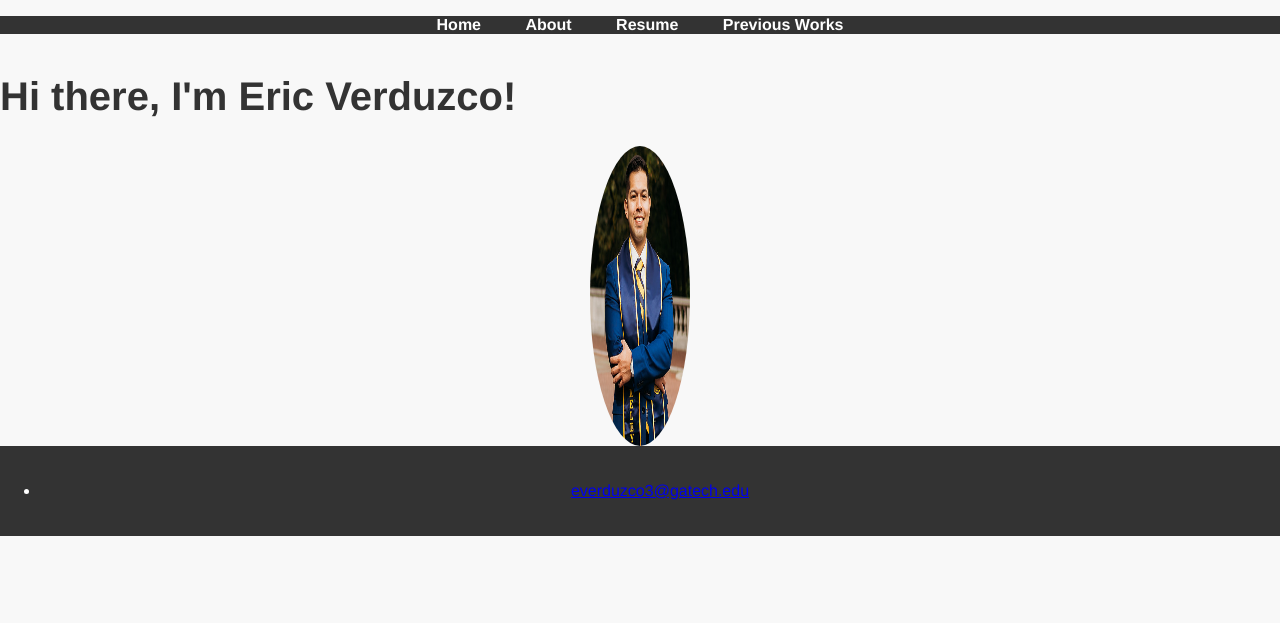
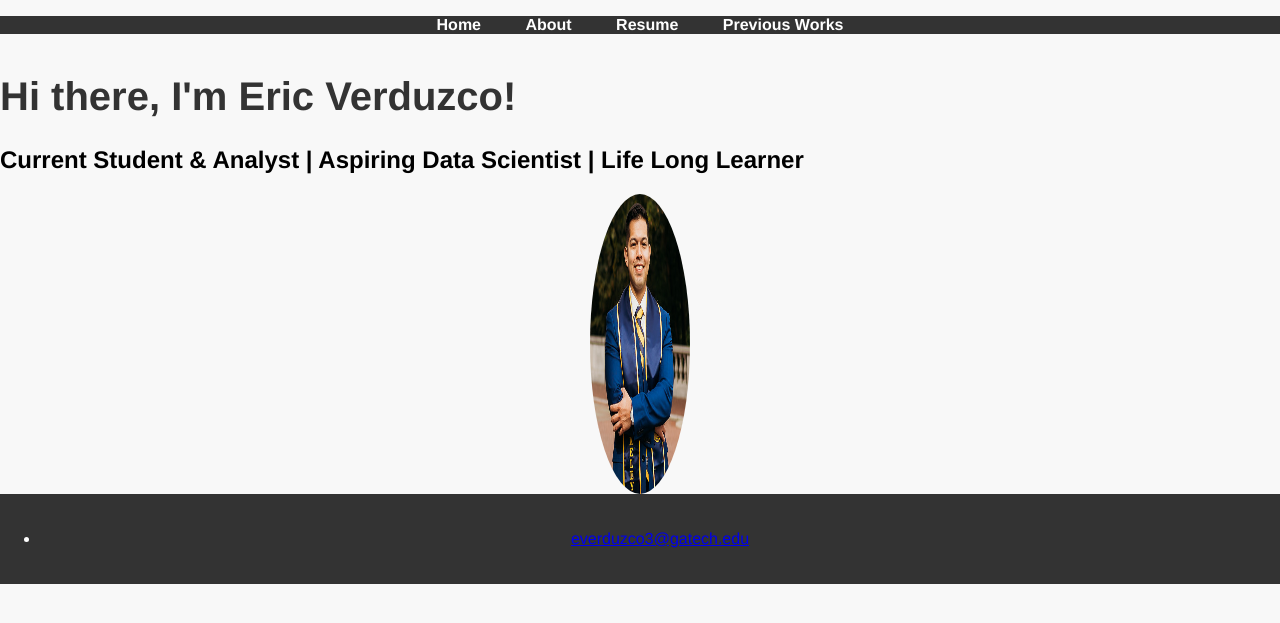
Before and after one commit to everduzc/everduzc.github.io, a Jekyll site: the page index.html, which Jekyll copies as it is, in a window 1280 px wide. Shown: the top 623 px of the page. Built offline with Jekyll 4.4.1, drawn with Linux system fonts in a browser that asks for light colours.

Commit message:
Update index.html

```diff
--- a/index.html
+++ b/index.html
@@ -18,6 +17,7 @@
 		<div class="container">
     		<div class="blurb">
         		<h1>Hi there, I'm Eric Verduzco!</h1>
+			<h2>Current Student & Analyst | Aspiring Data Scientist | Life Long Learner </h2>
 				<img class="myimg" alt="Eric Verduzco" src="pp.jpg" width="300" height="300"/>
     		</div><!-- /.blurb -->
 		</div><!-- /.container -->
```
Also changed, not shown: other parts of index.html (+0 -1 lines).
